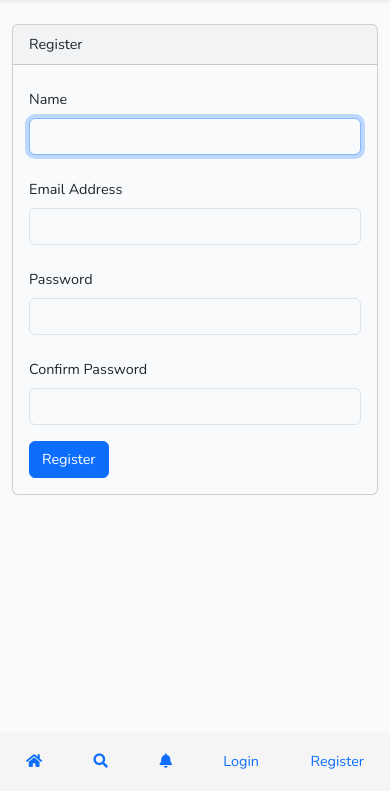
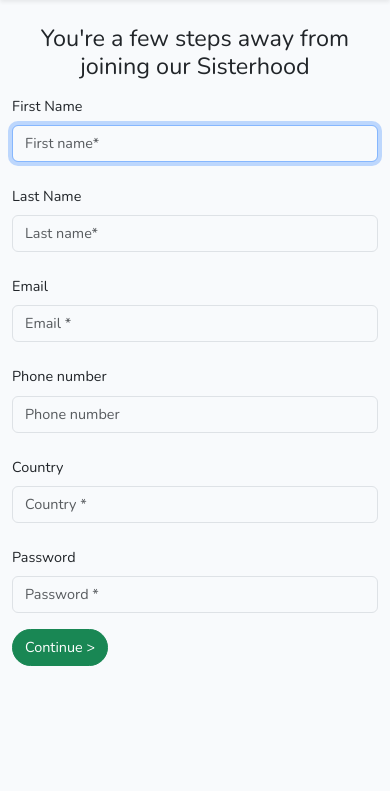
Before and after one commit to AttractorSchool/ESPD-APHP1, a Laravel app: template resources/views/auth/register.blade.php in a window 390 px wide. Shown: the part 53-844 px from the top of the page. Run offline with Laravel 10, Linux system fonts and the light colour scheme; the template is opened without the code that fills it, so the values that code supplies are empty; style sheets or scripts are compiled from the project's sources; parts of the project's set-up code (start-up, migrations or seed data) failed here and were passed over.

Commit message:
#5 make login and register blade

```diff
--- a/resources/views/auth/register.blade.php
+++ b/resources/views/auth/register.blade.php
@@ -1,24 +1,26 @@
 @extends('layouts.app')
 
 @section('content')
-<div class="container">
-    <div class="row justify-content-center">
-        <div class="col-md-8">
-            <div class="card">
-                <div class="card-header">{{ __('Register') }}</div>
+    <div class="container">
+        <div class="row justify-content-center">
+            <div class="col-md-8">
+                <h2 class="text-center">{{ __("You're a few steps away from joining our Sisterhood") }}</h2>
 
                 <div class="card-body">
                     <form method="POST" action="{{ route('register') }}">
                         @csrf
-
                         <div class="row mb-3">
-                            <label for="name" class="col-md-4 col-form-label text-md-end">{{ __('Name') }}</label>
+                            <label for="name"
+                                   class="col-md-4 col-form-label text-md-end">{{ __('First Name') }}</label>
 
                             <div class="col-md-6">
-                                <input id="name" type="text" class="form-control @error('name') is-invalid @enderror" name="name" value="{{ old('name') }}" required autocomplete="name" autofocus>
+                                <input id="name" type="text"
+                                       class="form-control @error('name') is-invalid @enderror" name="name"
+                                       value="{{ old('name') }}" required autocomplete="name" autofocus
+                                       placeholder="First name*">
 
                                 @error('name')
-                                    <span class="invalid-feedback" role="alert">
+                                <span class="invalid-feedback" role="alert">
                                         <strong>{{ $message }}</strong>
                                     </span>
                                 @enderror
@@ -26,13 +28,17 @@
                         </div>
 
                         <div class="row mb-3">
-                            <label for="email" class="col-md-4 col-form-label text-md-end">{{ __('Email Address') }}</label>
+                            <label for="secondName"
+                                   class="col-md-4 col-form-label text-md-end">{{ __('Last Name') }}</label>
 
                             <div class="col-md-6">
-                                <input id="email" type="email" class="form-control @error('email') is-invalid @enderror" name="email" value="{{ old('email') }}" required autocomplete="email">
+                                <input id="secondName" type="text"
+                                       class="form-control @error('secondName') is-invalid @enderror" name="secondName"
+                                       value="{{ old('secondName') }}" required autocomplete="secondName" autofocus
+                                       placeholder="Last name*">
 
-                                @error('email')
-                                    <span class="invalid-feedback" role="alert">
+                                @error('secondName')
+                                <span class="invalid-feedback" role="alert">
                                         <strong>{{ $message }}</strong>
                                     </span>
                                 @enderror
@@ -40,13 +46,16 @@
                         </div>
 
                         <div class="row mb-3">
-                            <label for="password" class="col-md-4 col-form-label text-md-end">{{ __('Password') }}</label>
+                            <label for="email"
+                                   class="col-md-4 col-form-label text-md-end">{{ __('Email') }}</label>
 
                             <div class="col-md-6">
-                                <input id="password" type="password" class="form-control @error('password') is-invalid @enderror" name="password" required autocomplete="new-password">
+                                <input id="email" type="email"
+                                       class="form-control @error('email') is-invalid @enderror" name="email"
+                                       value="{{ old('email') }}" required autocomplete="email" placeholder="Email *">
 
-                                @error('password')
-                                    <span class="invalid-feedback" role="alert">
+                                @error('email')
+                                <span class="invalid-feedback" role="alert">
                                         <strong>{{ $message }}</strong>
                                     </span>
                                 @enderror
@@ -54,17 +63,62 @@
                         </div>
 
                         <div class="row mb-3">
-                            <label for="password-confirm" class="col-md-4 col-form-label text-md-end">{{ __('Confirm Password') }}</label>
+                            <label for="phone"
+                                   class="col-md-4 col-form-label text-md-end">{{ __('Phone number') }}</label>
 
                             <div class="col-md-6">
-                                <input id="password-confirm" type="password" class="form-control" name="password_confirmation" required autocomplete="new-password">
+                                <input id="phone" type="text"
+                                       class="form-control @error('phone') is-invalid @enderror" name="phone"
+                                       value="{{ old('phone') }}" required autocomplete="phone"
+                                       placeholder="Phone number">
+
+                                @error('phone')
+                                <span class="invalid-feedback" role="alert">
+                                        <strong>{{ $message }}</strong>
+                                    </span>
+                                @enderror
+                            </div>
+                        </div>
+
+                        <div class="row mb-3">
+                            <label for="country"
+                                   class="col-md-4 col-form-label text-md-end">{{ __('Country') }}</label>
+
+                            <div class="col-md-6">
+                                <input id="country" type="text"
+                                       class="form-control @error('country') is-invalid @enderror" name="country"
+                                       value="{{ old('country') }}" required autocomplete="country"
+                                       placeholder="Country *">
+
+                                @error('country')
+                                <span class="invalid-feedback" role="alert">
+                                        <strong>{{ $message }}</strong>
+                                    </span>
+                                @enderror
+                            </div>
+                        </div>
+
+                        <div class="row mb-3">
+                            <label for="password"
+                                   class="col-md-4 col-form-label text-md-end">{{ __('Password') }}</label>
+
+                            <div class="col-md-6">
+                                <input id="password" type="password"
+                                       class="form-control @error('password') is-invalid @enderror" name="password"
+                                       required autocomplete="new-password" placeholder="Password *">
+
+                                @error('password')
+                                <span class="invalid-feedback" role="alert">
+                                        <strong>{{ $message }}</strong>
+                                    </span>
+                                @enderror
                             </div>
                         </div>
 
                         <div class="row mb-0">
                             <div class="col-md-6 offset-md-4">
-                                <button type="submit" class="btn btn-primary">
-                                    {{ __('Register') }}
+                                <button type="submit" class="btn btn-success rounded-5">
+                                    {{ __('Continue >') }}
                                 </button>
                             </div>
                         </div>
@@ -73,5 +127,4 @@
             </div>
         </div>
     </div>
-</div>
 @endsection
--- a/resources/views/layouts/app.blade.php
+++ b/resources/views/layouts/app.blade.php
@@ -144,94 +144,94 @@
 <!-- Scripts -->
 <script src="{{ asset('js/app.js') }}"></script>
 
-@if($isMobile)
-    <footer class="footer footer-mobile">
-        <ul class="footer-icons nav d-flex justify-content-between">
-            <li class="nav-item">
-                <a class="nav-link" href="#">
-                    <i class="fas fa-home"></i>
-                </a>
-            </li>
-            <li class="nav-item">
-                <a class="nav-link" href="#">
-                    <i class="fas fa-search"></i>
-                </a>
-            </li>
-            <li class="nav-item">
-                <a class="nav-link" href="#">
-                    <i class="fas fa-bell"></i>
-                </a>
-            </li>
-            @guest
-                @if (Route::has('login'))
-                    <li class="nav-item">
-                        <a class="nav-link" href="{{ route('login') }}">{{ __('Login') }}</a>
-                    </li>
-                @endif
+{{--@if($isMobile)--}}
+{{--    <footer class="footer footer-mobile">--}}
+{{--        <ul class="footer-icons nav d-flex justify-content-between">--}}
+{{--            <li class="nav-item">--}}
+{{--                <a class="nav-link" href="#">--}}
+{{--                    <i class="fas fa-home"></i>--}}
+{{--                </a>--}}
+{{--            </li>--}}
+{{--            <li class="nav-item">--}}
+{{--                <a class="nav-link" href="#">--}}
+{{--                    <i class="fas fa-search"></i>--}}
+{{--                </a>--}}
+{{--            </li>--}}
+{{--            <li class="nav-item">--}}
+{{--                <a class="nav-link" href="#">--}}
+{{--                    <i class="fas fa-bell"></i>--}}
+{{--                </a>--}}
+{{--            </li>--}}
+{{--            @guest--}}
+{{--                @if (Route::has('login'))--}}
+{{--                    <li class="nav-item">--}}
+{{--                        <a class="nav-link" href="{{ route('login') }}">{{ __('Login') }}</a>--}}
+{{--                    </li>--}}
+{{--                @endif--}}
 
-                @if (Route::has('register'))
-                    <li class="nav-item">
-                        <a class="nav-link" href="{{ route('register') }}">{{ __('Register') }}</a>
-                    </li>
-                @endif
-            @else
-                <li class="nav-item dropdown">
-                    <a id="navbarDropdown" class="nav-link dropdown-toggle" href="#" role="button"
-                       data-bs-toggle="dropdown" aria-haspopup="true" aria-expanded="false" v-pre>
-                        <i class="fas fa-user-circle"></i>
-                    </a>
+{{--                @if (Route::has('register'))--}}
+{{--                    <li class="nav-item">--}}
+{{--                        <a class="nav-link" href="{{ route('register') }}">{{ __('Register') }}</a>--}}
+{{--                    </li>--}}
+{{--                @endif--}}
+{{--            @else--}}
+{{--                <li class="nav-item dropdown">--}}
+{{--                    <a id="navbarDropdown" class="nav-link dropdown-toggle" href="#" role="button"--}}
+{{--                       data-bs-toggle="dropdown" aria-haspopup="true" aria-expanded="false" v-pre>--}}
+{{--                        <i class="fas fa-user-circle"></i>--}}
+{{--                    </a>--}}
 
-                    <div class="dropdown-menu dropdown-menu-end" aria-labelledby="navbarDropdown">
-                        <a class="dropdown-item" href="{{ route('logout') }}"
-                           onclick="event.preventDefault();
-                                 document.getElementById('logout-form').submit();">
-                            {{ __('Logout') }}
-                        </a>
+{{--                    <div class="dropdown-menu dropdown-menu-end" aria-labelledby="navbarDropdown">--}}
+{{--                        <a class="dropdown-item" href="{{ route('logout') }}"--}}
+{{--                           onclick="event.preventDefault();--}}
+{{--                                 document.getElementById('logout-form').submit();">--}}
+{{--                            {{ __('Logout') }}--}}
+{{--                        </a>--}}
 
-                        <form id="logout-form" action="{{ route('logout') }}" method="POST" class="d-none">
-                            @csrf
-                        </form>
-                    </div>
-                </li>
-            @endguest
-        </ul>
-    </footer>
-@else
-    <footer class="footer footer-desktop">
-        <div class="container">
-            <div class="row">
-                <div class="col-lg-6">
-                    <ul class="footer-icons nav d-flex justify-content-start">
-                        <li class="nav-item social-link">
-                            <a class="nav-link" href="https://www.instagram.com">
-                                <i class="fab fa-instagram"></i>
-                            </a>
-                        </li>
-                        <li class="nav-item social-link">
-                            <a class="nav-link" href="https://web.whatsapp.com">
-                                <i class="fab fa-whatsapp"></i>
-                            </a>
-                        </li>
-                        <li class="nav-item social-link">
-                            <a class="nav-link" href="https://web.telegram.org">
-                                <i class="fab fa-telegram"></i>
-                            </a>
-                        </li>
-                    </ul>
-                </div>
-                <div class="col-lg-6">
-                    <ul class="footer-links nav d-flex justify-content-end">
-                        <li class="nav-item">
-                            <a class="nav-link contacts" href="#">Контакты</a>
-                        </li>
-                        <li class="nav-item">
-                            <a class="nav-link faq" href="#">Вопросы FAQ</a>
-                        </li>
-                    </ul>
-                </div>
-            </div>
-        </div>
-    </footer>
-@endif
+{{--                        <form id="logout-form" action="{{ route('logout') }}" method="POST" class="d-none">--}}
+{{--                            @csrf--}}
+{{--                        </form>--}}
+{{--                    </div>--}}
+{{--                </li>--}}
+{{--            @endguest--}}
+{{--        </ul>--}}
+{{--    </footer>--}}
+{{--@else--}}
+{{--    <footer class="footer footer-desktop">--}}
+{{--        <div class="container">--}}
+{{--            <div class="row">--}}
+{{--                <div class="col-lg-6">--}}
+{{--                    <ul class="footer-icons nav d-flex justify-content-start">--}}
+{{--                        <li class="nav-item social-link">--}}
+{{--                            <a class="nav-link" href="https://www.instagram.com">--}}
+{{--                                <i class="fab fa-instagram"></i>--}}
+{{--                            </a>--}}
+{{--                        </li>--}}
+{{--                        <li class="nav-item social-link">--}}
+{{--                            <a class="nav-link" href="https://web.whatsapp.com">--}}
+{{--                                <i class="fab fa-whatsapp"></i>--}}
+{{--                            </a>--}}
+{{--                        </li>--}}
+{{--                        <li class="nav-item social-link">--}}
+{{--                            <a class="nav-link" href="https://web.telegram.org">--}}
+{{--                                <i class="fab fa-telegram"></i>--}}
+{{--                            </a>--}}
+{{--                        </li>--}}
+{{--                    </ul>--}}
+{{--                </div>--}}
+{{--                <div class="col-lg-6">--}}
+{{--                    <ul class="footer-links nav d-flex justify-content-end">--}}
+{{--                        <li class="nav-item">--}}
+{{--                            <a class="nav-link contacts" href="#">Контакты</a>--}}
+{{--                        </li>--}}
+{{--                        <li class="nav-item">--}}
+{{--                            <a class="nav-link faq" href="#">Вопросы FAQ</a>--}}
+{{--                        </li>--}}
+{{--                    </ul>--}}
+{{--                </div>--}}
+{{--            </div>--}}
+{{--        </div>--}}
+{{--    </footer>--}}
+{{--@endif--}}
 </body>
 </html>
```
Also changed, not shown: app/Http/Controllers/Auth/RegisterController.php (+8 -16 lines), resources/views/auth/login.blade.php (+40 -27 lines), database/migrations/2014_10_12_000000_create_users_table.php, 1 other file.
